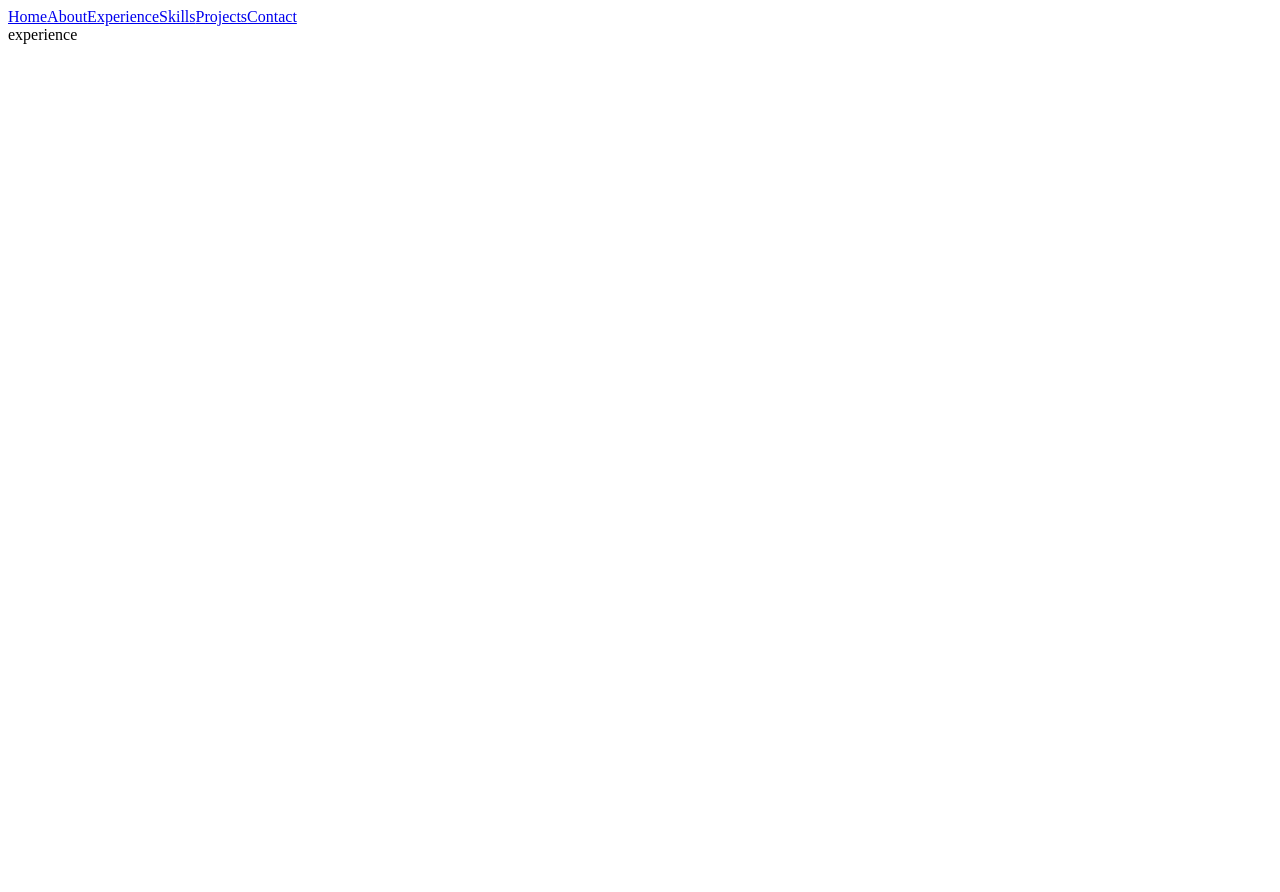
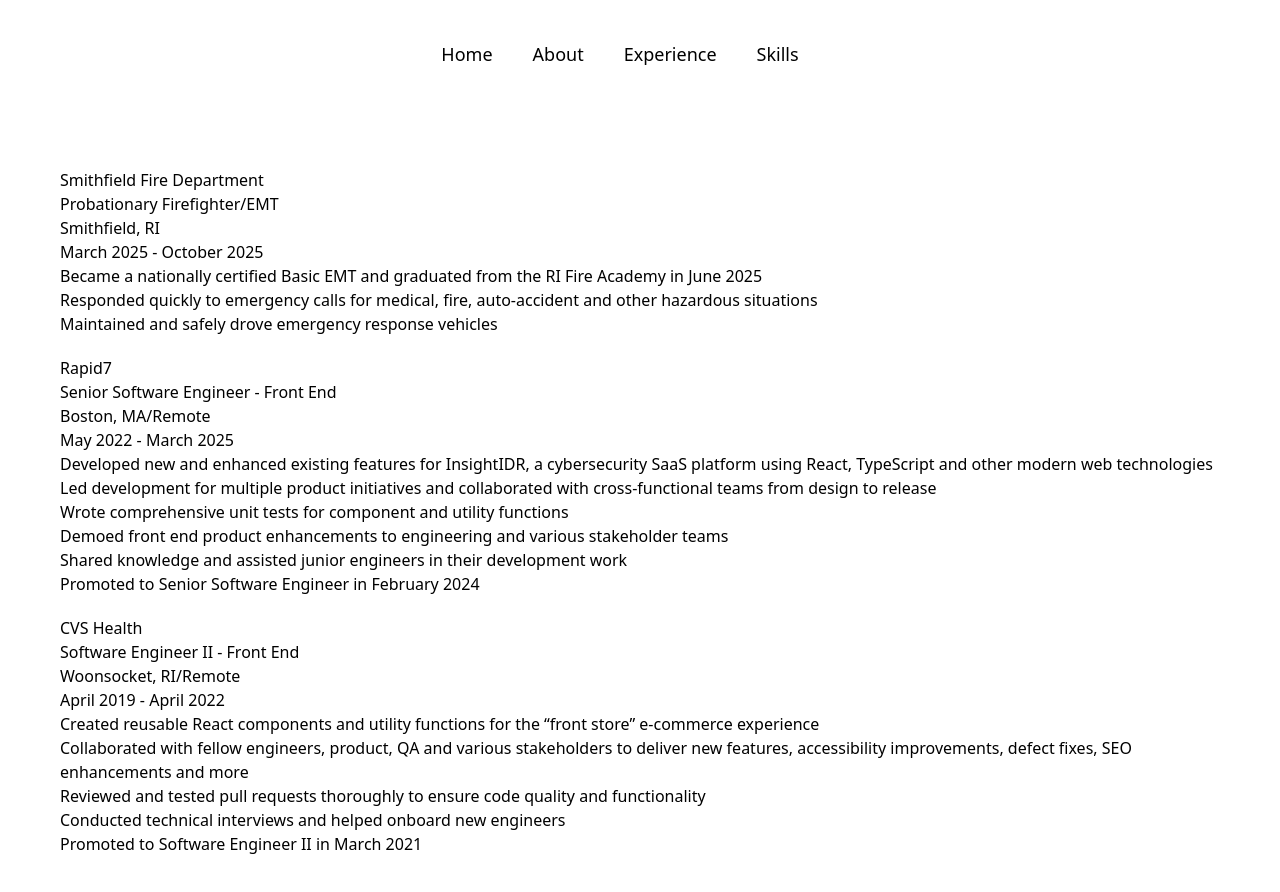
Before and after one commit to tylerfann/new-portfolio, a Next.js app: page /experience in a window 1280 px wide. Shown: the top 892 px of the page. Before the commit the page ends 800 px from the top, so only its background shows below. Built offline with nearby package versions, Linux system fonts and the light colour scheme.

Commit message:
add some basic content in each page

```diff
--- a/app/about/page.tsx
+++ b/app/about/page.tsx
@@ -1,4 +1,11 @@
 
-const About = () => <div>about</div>
+const About = () => (
+    <div>
+        <p>
+        Software engineer with 6+ years of experience building and enhancing web applications using React, TypeScript, and other modern technologies.
+        </p>
+        <p>After briefly pursuing a personal aspiration outside of technology, I’ve decided to return to software engineering with renewed passion and perspective on teamwork and service.</p>
+    </div>
+)
 
 export default About;
--- a/app/experience/page.tsx
+++ b/app/experience/page.tsx
@@ -1,4 +1,9 @@
-
-const Experience = () => <div>experience</div>
+import ExperienceList from "@/components/ExperienceList";
+import { EXPERIENCE } from "@/utils/experience";
+const Experience = () => (
+    <div>
+        <ExperienceList experience={EXPERIENCE} />
+    </div>
+)
 
 export default Experience;
--- a/app/globals.css
+++ b/app/globals.css
@@ -1,5 +1,5 @@
-/* @import "tailwindcss";
-
+@import "tailwindcss";
+/*
 :root {
   --background: #ffffff;
   --foreground: #171717;
--- a/app/layout.tsx
+++ b/app/layout.tsx
@@ -1,4 +1,5 @@
 import NavBar from "@/components/NavBar";
+import "./globals.css";
 
 export default function RootLayout({
   children,
@@ -7,9 +8,13 @@
 }>) {
   return (
     <html lang="en">
-      <body>
-        <NavBar />
+      <body className="p-10">
+        <div className="flex justify-center">
+          <NavBar />
+        </div>
+        <div className="flex justify-center mt-20">
         {children}
+        </div>
       </body>
     </html>
   );
--- a/app/page.tsx
+++ b/app/page.tsx
@@ -1,4 +1,11 @@
-
-const Home = () => <div>Home</div>
+const Home = () => {
+  return (
+    <div >
+      <h1 className="text-[50px]">Tyler Fann</h1>
+      <h2 className="text-[40px]">Front End Engineer</h2>
+      <h3 className="text-[30px]">6+ years of professional experience</h3>
+    </div>
+  );
+};
 
 export default Home;
--- /dev/null
+++ b/components/ExperienceCard.tsx
@@ -0,0 +1,17 @@
+const ExperienceCard = ({ company, location, jobTitle, dates, bulletPoints }) => {
+  return (
+    <div className="m-5">
+      <p>{company}</p>
+      <p>{jobTitle}</p>
+      <p>{location}</p>
+      <p>{dates}</p>
+      <ul>
+        {bulletPoints.map((point, index) => (
+          <li key={`point-${index}`}>{point}</li>
+        ))}
+      </ul>
+    </div>
+  );
+};
+
+export default ExperienceCard;
--- /dev/null
+++ b/components/ExperienceList.tsx
@@ -0,0 +1,11 @@
+import ExperienceCard from "./ExperienceCard";
+
+const ExperienceList = ({ experience }) => (
+  <div>
+    {experience.map((item) => {
+      return <ExperienceCard {...item} key={item.company} />;
+    })}
+  </div>
+);
+
+export default ExperienceList;
--- a/components/NavBar.tsx
+++ b/components/NavBar.tsx
@@ -3,7 +3,7 @@
 import { NAV_ITEMS } from "@/utils/navItems";
 
 const NavBar = (): JSX.Element => (
-  <nav>
+  <nav className="flex">
     {NAV_ITEMS.map((item) => (
       <NavItem {...item} key={item.name} />
     ))}
--- a/components/NavItem.tsx
+++ b/components/NavItem.tsx
@@ -3,7 +3,7 @@
 import { JSX } from "react";
 
 const NavItem = ({ name, href }: NavItemType): JSX.Element => (
-  <Link href={href}>{name}</Link>
+  <Link href={href} className="mr-10"><span className="text-lg">{name}</span></Link>
 );
 
 export default NavItem;
--- /dev/null
+++ b/utils/experience.ts
@@ -0,0 +1,40 @@
+export const EXPERIENCE = [
+  {
+    company: "Smithfield Fire Department",
+    location: "Smithfield, RI",
+    jobTitle: "Probationary Firefighter/EMT",
+    dates: "March 2025 - October 2025",
+    bulletPoints: [
+      "Became a nationally certified Basic EMT and graduated from the RI Fire Academy in June 2025",
+      "Responded quickly to emergency calls for medical, fire, auto-accident and other hazardous situations",
+      "Maintained and safely drove emergency response vehicles",
+    ],
+  },
+  {
+    company: "Rapid7",
+    location: "Boston, MA/Remote",
+    jobTitle: "Senior Software Engineer - Front End",
+    dates: "May 2022 - March 2025",
+    bulletPoints: [
+      "Developed new and enhanced existing features for InsightIDR, a cybersecurity SaaS platform using React, TypeScript and other modern web technologies",
+      "Led development for multiple product initiatives and collaborated with cross-functional teams from design to release",
+      "Wrote comprehensive unit tests for component and utility functions",
+      "Demoed front end product enhancements to engineering and various stakeholder teams",
+      "Shared knowledge and assisted junior engineers in their development work",
+      "Promoted to Senior Software Engineer in February 2024",
+    ],
+  },
+  {
+    company: "CVS Health",
+    location: "Woonsocket, RI/Remote",
+    jobTitle: "Software Engineer II - Front End",
+    dates: "April 2019 - April 2022",
+    bulletPoints: [
+      "Created reusable React components and utility functions for the “front store” e-commerce experience",
+      "Collaborated with fellow engineers, product, QA and various stakeholders to deliver new features, accessibility improvements, defect fixes, SEO enhancements and more",
+      "Reviewed and tested pull requests thoroughly to ensure code quality and functionality",
+      "Conducted technical interviews and helped onboard new engineers",
+      "Promoted to Software Engineer II in March 2021",
+    ],
+  },
+];
--- a/utils/navItems.ts
+++ b/utils/navItems.ts
@@ -17,12 +17,13 @@
       name: "Skills",
       href: "/skills",
     },
-    {
-      name: "Projects",
-      href: "/projects",
-    },
-    {
-      name: "Contact",
-      href: "/contact",
-    },
+    // Add these after i get the above done
+    // {
+    //   name: "Projects",
+    //   href: "/projects",
+    // },
+    // {
+    //   name: "Contact",
+    //   href: "/contact",
+    // },
   ];
```
